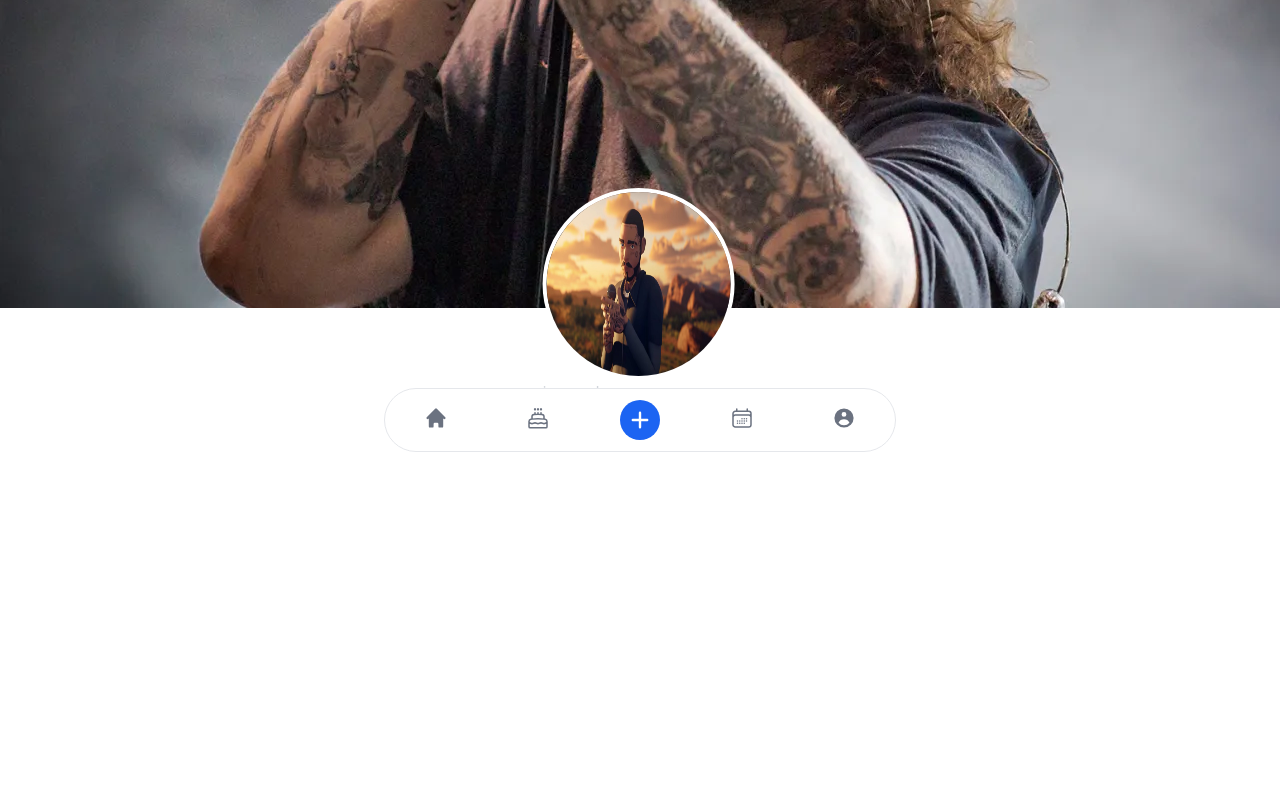
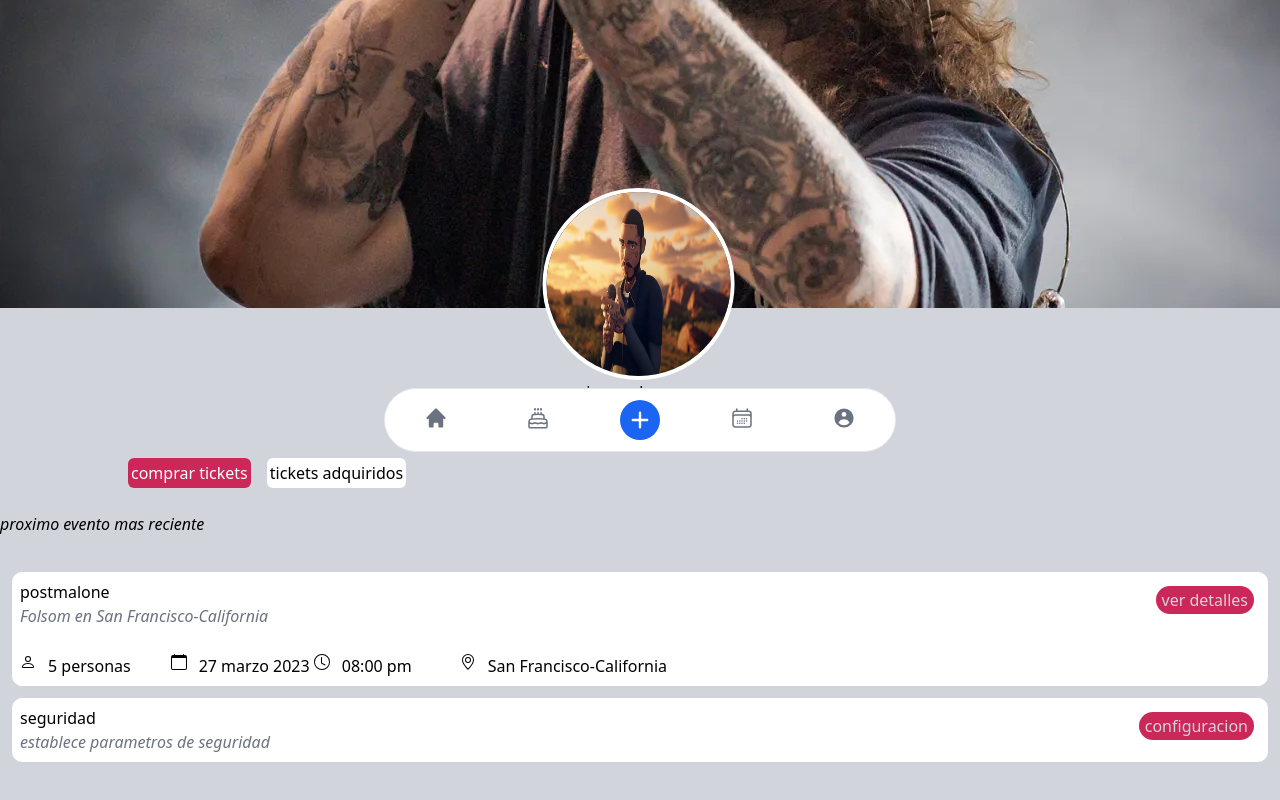
Before and after one commit to Alberto5454/prototipo-app, a website built with Vite: page perfil.html in a window 1280 px wide. Shown: the part 332-1132 px from the top of the page. Before the commit the page ends 800 px from the top, so only its background shows below. Built offline with nearby package versions, Linux system fonts and the light colour scheme.

Commit message:
guardar cambios

```diff
--- a/perfil.html
+++ b/perfil.html
@@ -6,15 +6,114 @@
     <meta name="viewport" content="width=device-width, initial-scale=1.0">
     <title>Mi perfil</title>
 </head>
-<body>
+<body class="bg-gray-300">
     <div>
         <img src="./src/images/700833E0-8A38-4F18-9282-AEA7BF30F45F.webp" alt="">
         <div class="absolute left-1/2 -translate-x-1/2 -translate-y-1/2">
             <img class="rounded-full border-4 border-white w-48 h-48" src="./src/images/dariusrucker-1280x640.jpg" alt="">
-            <p>jorge obregon</p>
-            <p>jorgebautista@uml.edu.ni</p>
+            <p class="text-black text-center">jorge obregon</p>
+            <p class="text-gray-800 text-center">jorgebautista@uml.edu.ni</p>
         </div>
     </div>
+    <div class="inline-flex">
+        <div class="botonperfil1">
+          <button>comprar tickets</button>
+        </div>
+
+        <div class="botonperfil2">
+          <button>tickets adquiridos</button>
+        </div>
+      </div>
+      <p class="text-left text-black italic"><br />proximo evento mas reciente</p>
+      <br />
+      <div class="contenedor3">
+        <button class="botondecontenedor3">ver detalles</button>
+        <div class="text-left text-black">
+          <p>postmalone</p>
+          <p class="text-gray-500 italic">Folsom en San Francisco-California</Francisco-California></p>
+          <br />
+          <div class="inline-flex gap-10">
+            <div class="flex gap-3">
+              <svg
+                xmlns="http://www.w3.org/2000/svg"
+                width="16"
+                height="16"
+                fill="currentColor"
+                class="bi bi-person"
+                viewBox="0 0 16 16"
+              >
+                <path
+                  d="M8 8a3 3 0 1 0 0-6 3 3 0 0 0 0 6Zm2-3a2 2 0 1 1-4 0 2 2 0 0 1 4 0Zm4 8c0 1-1 1-1 1H3s-1 0-1-1 1-4 6-4 6 3 6 4Zm-1-.004c-.001-.246-.154-.986-.832-1.664C11.516 10.68 10.289 10 8 10c-2.29 0-3.516.68-4.168 1.332-.678.678-.83 1.418-.832 1.664h10Z"
+                />
+              </svg>
+              <p>5 personas</p>
+            </div>
+            <div class="flex gap-3">
+              <svg
+                xmlns="http://www.w3.org/2000/svg"
+                width="16"
+                height="16"
+                fill="currentColor"
+                class="bi bi-calendar"
+                viewBox="0 0 16 16"
+              >
+                <path
+                  d="M3.5 0a.5.5 0 0 1 .5.5V1h8V.5a.5.5 0 0 1 1 0V1h1a2 2 0 0 1 2 2v11a2 2 0 0 1-2 2H2a2 2 0 0 1-2-2V3a2 2 0 0 1 2-2h1V.5a.5.5 0 0 1 .5-.5zM1 4v10a1 1 0 0 0 1 1h12a1 1 0 0 0 1-1V4H1z"
+                />
+              </svg>
+              <p>27 marzo 2023</p>
+            </div>
+          </div>
+
+          <div class="inline-flex gap-12">
+            <div class="flex gap-3">
+              <svg
+                xmlns="http://www.w3.org/2000/svg"
+                width="16"
+                height="16"
+                fill="currentColor"
+                class="bi bi-clock"
+                viewBox="0 0 16 16"
+              >
+                <path
+                  d="M8 3.5a.5.5 0 0 0-1 0V9a.5.5 0 0 0 .252.434l3.5 2a.5.5 0 0 0 .496-.868L8 8.71V3.5z"
+                />
+                <path
+                  d="M8 16A8 8 0 1 0 8 0a8 8 0 0 0 0 16zm7-8A7 7 0 1 1 1 8a7 7 0 0 1 14 0z"
+                />
+              </svg>
+              <p>08:00 pm</p>
+            </div>
+
+            <div class="flex gap-3">
+              <svg
+                xmlns="http://www.w3.org/2000/svg"
+                width="16"
+                height="16"
+                fill="currentColor"
+                class="bi bi-geo-alt"
+                viewBox="0 0 16 16"
+              >
+                <path
+                  d="M12.166 8.94c-.524 1.062-1.234 2.12-1.96 3.07A31.493 31.493 0 0 1 8 14.58a31.481 31.481 0 0 1-2.206-2.57c-.726-.95-1.436-2.008-1.96-3.07C3.304 7.867 3 6.862 3 6a5 5 0 0 1 10 0c0 .862-.305 1.867-.834 2.94zM8 16s6-5.686 6-10A6 6 0 0 0 2 6c0 4.314 6 10 6 10z"
+                />
+                <path
+                  d="M8 8a2 2 0 1 1 0-4 2 2 0 0 1 0 4zm0 1a3 3 0 1 0 0-6 3 3 0 0 0 0 6z"
+                />
+              </svg>
+              <p>San Francisco-California</p>
+            </div>
+          </div>
+        </div>
+      </div>
+
+      <div class="contenedor4">
+          <button class="botondecontenedor4">configuracion</button>
+          <div class="text-left text-black">
+              <p>seguridad</p>
+              <p class="text-gray-500 italic">establece parametros de seguridad</p>
+      </div>
+
 
     <div id="barra"></div>
     <script src="./src/js/main.js" type="module"></script>
--- a/src/css/style.css
+++ b/src/css/style.css
@@ -3,7 +3,7 @@
 @tailwind utilities;
 
 body {
-    @apply text-gray-300 p-0 m-0;
+    @apply mb-24 text-gray-300 p-0 m-0 ;
 }
 
 header {
@@ -12,7 +12,7 @@ header {
 
 .fondo{
     min-height: max-content;
-    background-image: url(conciertos.jpg);
+    background-image: url(Duki.jpg);
     background-position: center;
      /* background: no-repeat; */
 }
@@ -51,6 +51,13 @@ header {
 
 }
 
+.boton3{
+    @apply grid grid-cols-1 text-center leading-6 mb-4 mx-auto max-w-full;
+    background-color: rgb(203, 39, 88);
+    color:white;
+    padding: 5px ;
+    border-radius:  6px;
+}
 
 .mainInfo {
 
@@ -89,11 +96,14 @@ header {
 
 
  .contenedor2{
-    background-color: rgb(255, 255, 255);
+    background-color: rgb(213, 213, 213);
     margin: auto;
+    padding: 10px;
     border-top-right-radius: 20px;
     border-top-left-radius: 20px;
-    padding: 10px;
+    background-size: 100%;
+
+
  }
 
     .fila-1 {
@@ -115,20 +125,7 @@ header {
       @apply w-10 h-10 bg-red-500 text-white;
     }
 
-    .boton3{
-      @apply grid grid-cols-1 text-center leading-6 mb-4 mx-auto max-w-full;
-      background-color: rgb(203, 39, 88);
-      color:white;
-      padding: 5px ;
-      border-radius:6px; }
 
-      .contenedor2{
-        background-color: rgb(213, 213, 213);
-        margin: auto;
-        padding: 10px;
-        border-top-right-radius: 20px;
-        border-top-left-radius: 20px;
-        background-size:100%;}
 
     .headT {
         @apply grid grid-cols-1 text-left leading-3 mt-8 mx-auto max-w-lg;
@@ -166,3 +163,86 @@ header {
     .pre1-1 {
         @apply grid grid-cols-2 mt-7 text-left;
      }
+   /* estilos del archivo perfil.html */
+     .botonperfil1{
+        @apply text-center ml-32 mr-4 max-w-fit;
+        background-color: rgb(203, 39, 88);
+        color:white;
+        padding: 3px ;
+        border-radius:  6px;
+        margin-top: 150px;
+     }
+     .botonperfil2{
+        @apply text-center mx-3 max-w-fit;
+        background-color: rgb(255, 255, 255);
+        color:rgb(0, 0, 0);
+        padding: 3px ;
+        border-radius:  6px;
+       margin-bottom: auto;
+       margin-top: 150px;
+       margin-left: auto;
+     }
+
+     .contenedor3{
+    border-radius: 10px;
+    background-color: white;
+    padding: 8px;
+    margin: 12px;
+    }
+    .botondecontenedor3{
+        float: right;
+        background-color: rgb(203, 39, 88);
+        border-radius: 15px;
+        padding: 2px;
+        padding-left: 6px;
+        padding-right: 6px;
+        margin: 6px;
+    }
+
+    .contenedor4{
+    border-radius: 10px;
+    background-color: white;
+    padding: 8px;
+    margin: 12px;
+
+    }
+    .botondecontenedor4{
+        float: right;
+        background-color: rgb(203, 39, 88);
+        border-radius: 15px;
+        padding: 2px;
+        padding-left: 6px;
+        padding-right: 6px;
+        margin: 6px;
+    }
+/* estilos del archivo tickets.html */
+    .botont1{
+        @apply grid grid-cols-1 text-center leading-6 mb-4 mx-auto max-w-fit;
+        background-color: rgb(203, 39, 88);
+        color:white;
+        padding-top: 2px;
+        padding-bottom: 2px;
+        padding-left: 8px;
+        padding-right: 8px;
+        border-radius:  6px;
+    }
+    .botont2{
+        @apply grid grid-cols-1 text-center leading-6 mb-4 mx-auto max-w-fit;
+        background-color: white;
+        color:rgb(0, 0, 0);
+        padding-top: 2px;
+        padding-bottom: 2px;
+        padding-left: 8px;
+        padding-right: 8px;
+        border-radius:  6px;
+    }
+    .botont3{
+        @apply grid grid-cols-1 text-center leading-6 mb-4 mx-auto max-w-fit;
+        background-color: rgb(255, 255, 255);
+        color:rgb(0, 0, 0);
+        padding-top: 2px;
+        padding-bottom: 2px;
+        padding-left: 8px;
+        padding-right: 8px;
+        border-radius:  6px;
+    }
```
Lines whose indentation alone changed are shown as unchanged.
